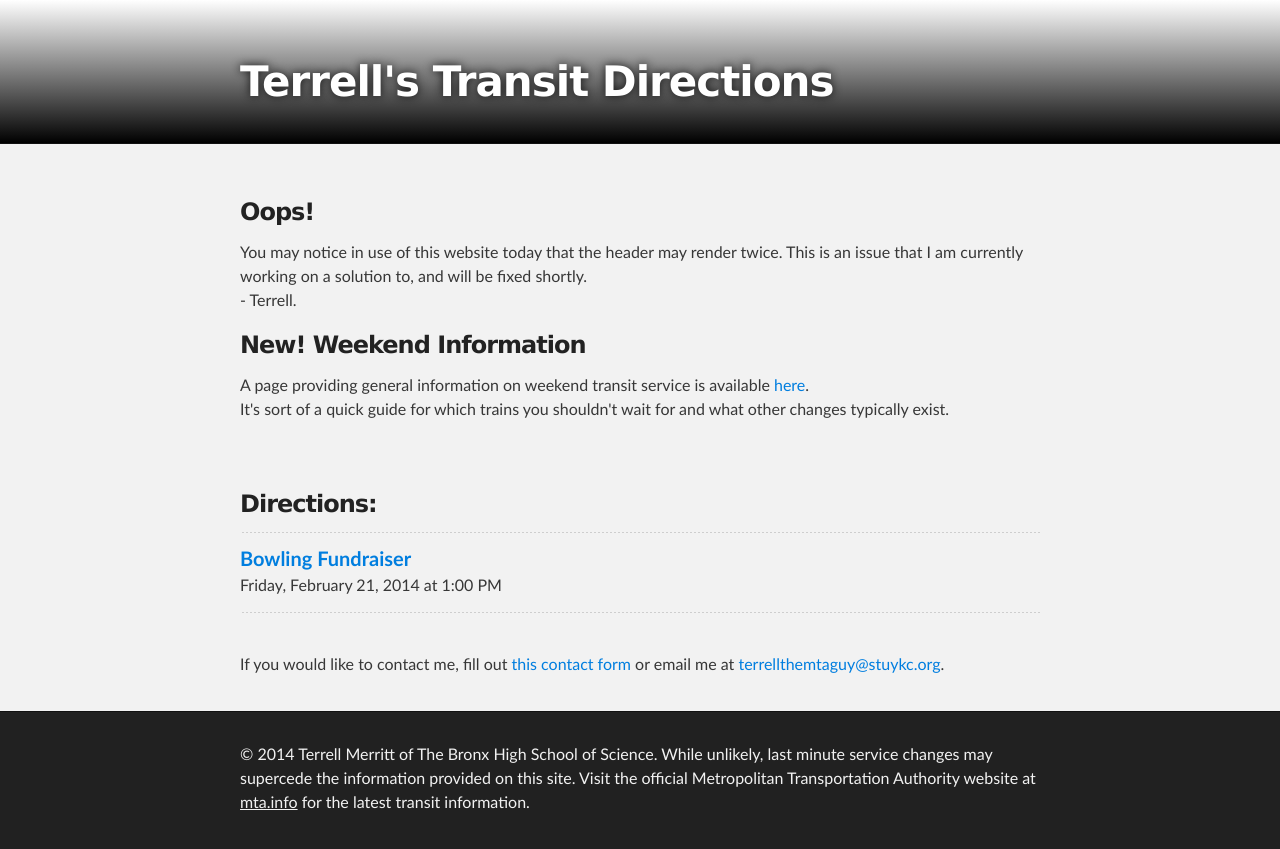
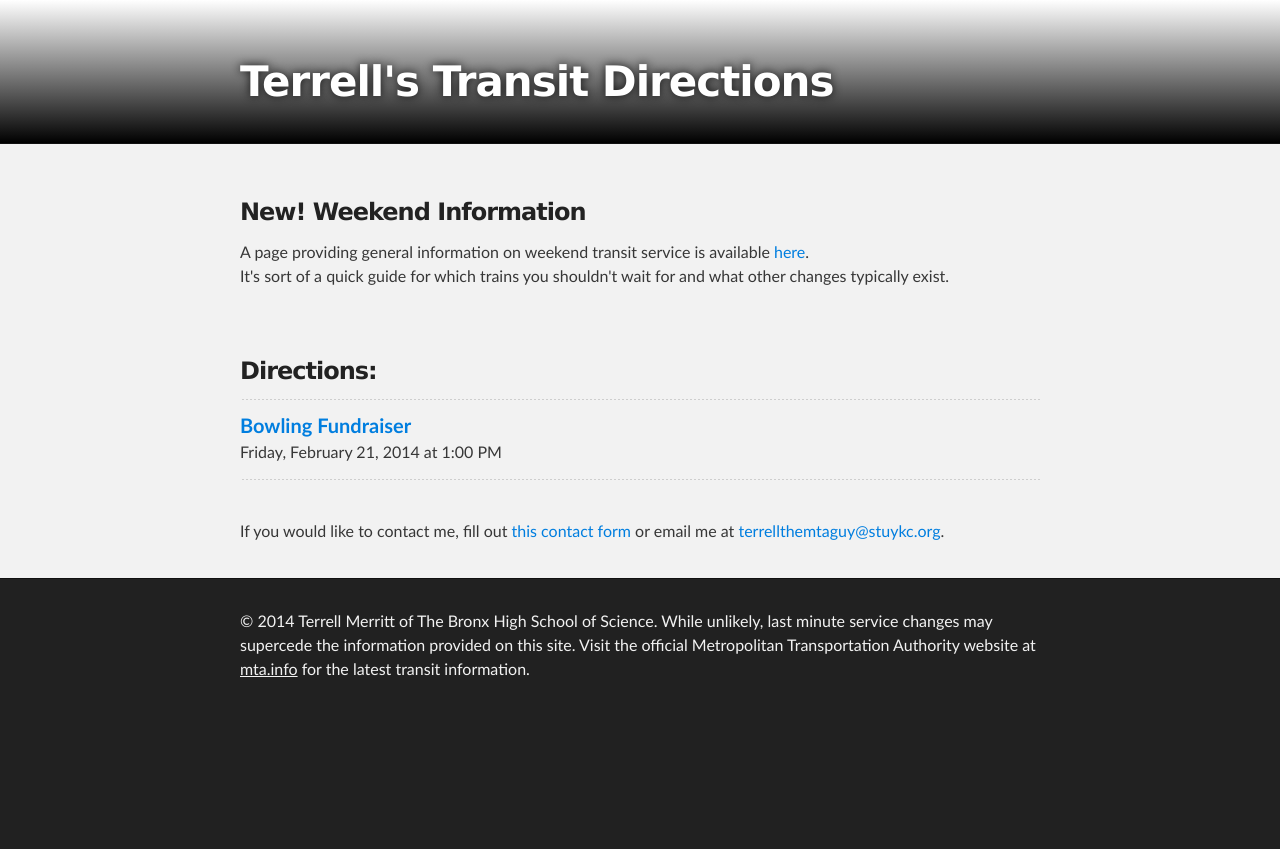
Before and after one commit to terrellthemtaguy/terrellthemtaguy.github.io, a Jekyll site: the page built from index.html, in a window 1280 px wide. Shown: the top 849 px of the page. Built offline with Jekyll 4.4.1, drawn with Linux system fonts in a browser that asks for light colours.

Commit message:
remove message from index

```diff
--- a/index.html
+++ b/index.html
@@ -5,11 +5,6 @@ published: true
 ---
 <div id="main_content_wrap" class="outer">
   <section id="main_content" class="inner">
-    <h3>Oops!</h3>
-    <p>
-        You may notice in use of this website today that the header may render twice. This is an issue that I am currently working on a solution to, and will be fixed shortly.<br>
-        - Terrell.
-    </p>
 
     <h3>New! Weekend Information</h3>
     <p>
```
